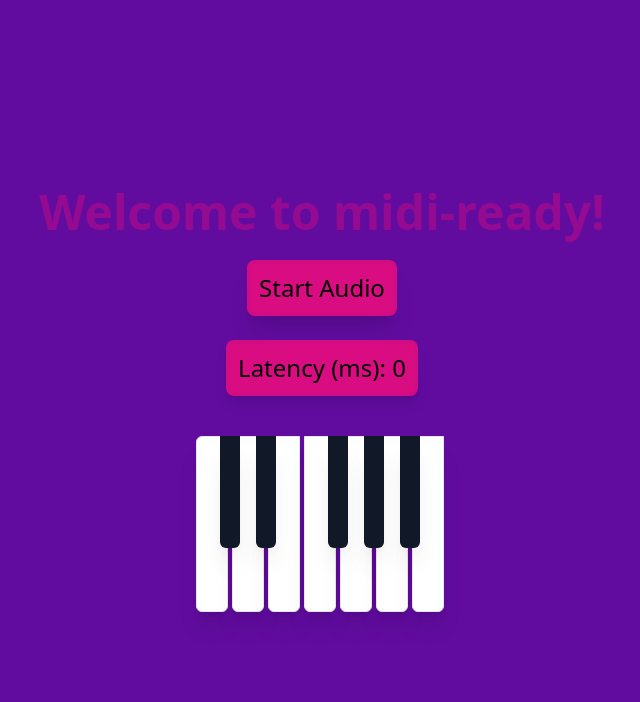
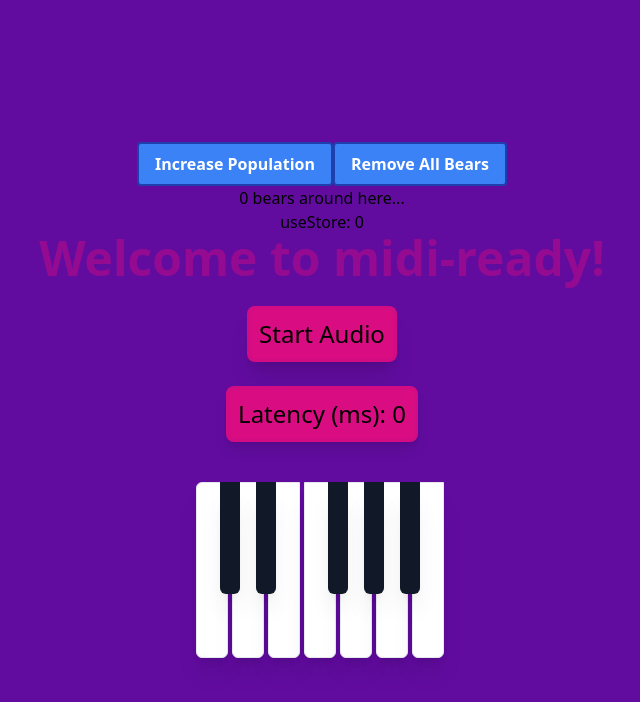
Before and after one commit to Github-Archives/midi-ready, a React (Vite) app: page / in a window 1280 px wide. Shown: the top 702 px of the page, without its empty margins (318-958 px from the left). Built offline with nearby package versions, Linux system fonts and the light colour scheme.

Commit message:
Zustand working GSM

```diff
--- a/src/App.jsx
+++ b/src/App.jsx
@@ -1,8 +1,13 @@
 import HandleMidi from './Utilities/HandleMidi'
 import HandleTone from './Utilities/HandleTone'
+import { Controls } from './components/Controls'
+import { BearCounter } from './components/BearCounter'
+import useStore from '../store'
 import './App.css'
 
 const App = () => {
+  const increasePopulation = useStore((state) => state.increasePopulation)
+  const removeAllBears = useStore((state) => state.removeAllBears)
   // Handle GUI button clicks
   function handleButtonClick(event, note) {
     console.log(`Clicked button with note: ${note}`)
@@ -11,6 +16,14 @@ const App = () => {
   }
   return (
     <div className="flex h-screen flex-col items-center justify-center bg-custom-1">
+      <Controls
+        onIncreasePopulation={increasePopulation}
+        onRemoveAllBears={removeAllBears}
+      />
+      <BearCounter />
+      {/* After importing 'useStore' this is how you get state anywhere */}
+      <div>useStore: {useStore((state) => state.bears)}</div>
+
       <h1 className="mb-6 font-ostrich text-5xl font-extrabold text-custom-2 ">
         Welcome to midi-ready!
       </h1>
--- /dev/null
+++ b/src/components/BearCounter.jsx
@@ -0,0 +1,7 @@
+import useStore from '../../store'
+
+export function BearCounter() {
+  const bears = useStore((state) => state.bears)
+
+  return <h1>{bears} bears around here...</h1>
+}
--- /dev/null
+++ b/src/components/Button.jsx
@@ -0,0 +1,19 @@
+import PropTypes from 'prop-types'
+
+const Button = (props) => {
+  return (
+    <button
+      className="rounded border-2 border-blue-800 bg-blue-500 px-4 py-2 font-bold text-white transition duration-150 active:bg-blue-700"
+      onClick={props.onClick}
+    >
+      {props.propData}
+    </button>
+  )
+}
+
+Button.propTypes = {
+  propData: PropTypes.string,
+  onClick: PropTypes.func,
+}
+
+export default Button
--- /dev/null
+++ b/src/components/Controls.jsx
@@ -0,0 +1,27 @@
+import PropTypes from 'prop-types'
+import Button from './Button'
+import useStore from '../../store'
+
+export function Controls({ onIncreasePopulation, onRemoveAllBears }) {
+  const handleClickIncrease = () => {
+    console.log('Increase button clicked')
+    onIncreasePopulation()
+  }
+
+  const handleClickRemoveAll = () => {
+    console.log('Remove All button clicked')
+    onRemoveAllBears()
+  }
+
+  return (
+    <div>
+      <Button onClick={handleClickIncrease} propData={'Increase Population'} />
+      <Button onClick={handleClickRemoveAll} propData={'Remove All Bears'} />
+    </div>
+  )
+}
+
+Controls.propTypes = {
+  onIncreasePopulation: PropTypes.func.isRequired,
+  onRemoveAllBears: PropTypes.func.isRequired,
+}
--- /dev/null
+++ b/store.jsx
@@ -0,0 +1,37 @@
+/** **********************************************************************
+ * *First create a store* *
+ * ! Your store is a hook! You can put anything in it: primitives, objects, functions. The set function merges state.
+ **********************************************************************  */
+
+import { create } from 'zustand'
+
+const useStore = create((set) => ({
+  bears: 0,
+  increasePopulation: () => {
+    console.log('Increasing population')
+    set((state) => ({ bears: state.bears + 1 }))
+  },
+  removeAllBears: () => {
+    console.log('Removing all bears')
+    set({ bears: 0 })
+  },
+}))
+
+export default useStore
+
+/**
+Then bind your components, and that's it!
+You can use the hook anywhere, without the need of providers. Select your state and the consuming component will re-render when that state changes.
+**********************************************************************
+
+function BearCounter() {
+  const bears = useStore((state) => state.bears)
+  return <h1>{bears} around here...</h1>
+}
+
+function Controls() {
+  const increasePopulation = useStore((state) => state.increasePopulation)
+  return <button onClick={increasePopulation}>one up</button>
+}
+
+*/
```
Also changed, not shown: src/Utilities/HandleMidi.jsx (+7 -3 lines).
